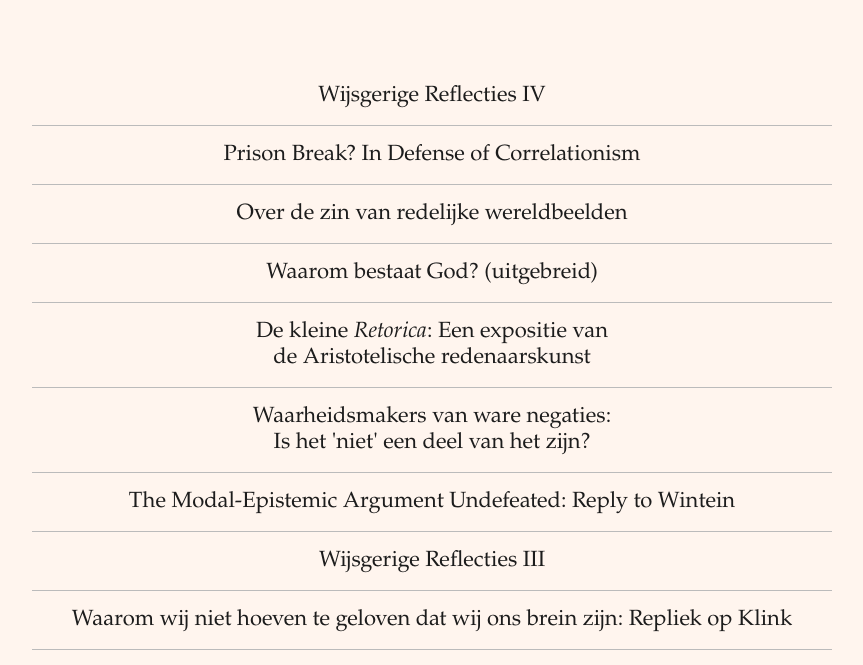
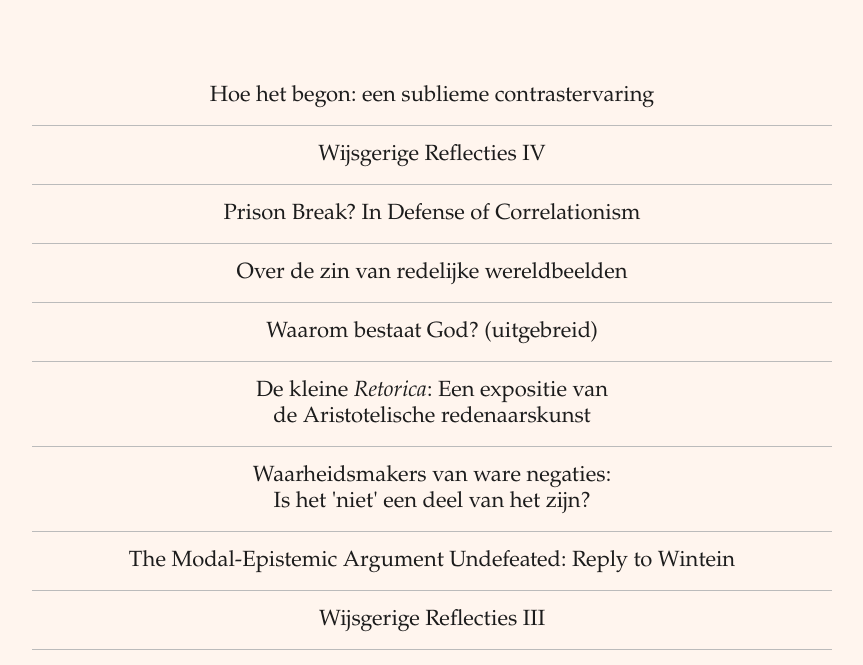
Before and after one commit to EmanuelRutten/Filosofische-bijdragen, a plain HTML site: page index.html in a window 1280 px wide. Shown: the part 131-796 px from the top of the page, without its empty margins (208-1071 px from the left). Drawn offline with Linux system fonts and the light colour scheme.

Commit message:
Add files via upload
Index.html on 23/04/2021

```diff
--- a/index.html
+++ b/index.html
@@ -48,6 +48,10 @@
     <table cellspacing="0" cellpadding="16" border="0"
            style="margin-left: auto; width: 800px; margin-right: auto; text-align: center">
         <tbody>
+
+			<tr>
+            <td><a href="http://www.gjerutten.nl/HoeHetBegon_ERutten.pdf">Hoe het begon: een sublieme contrastervaring</a></td>
+        </tr>
 
 			<tr>
             <td><a href="http://www.gjerutten.nl/WijsgerigeReflecties4_ERutten.pdf">Wijsgerige Reflecties IV</a></td>
```
